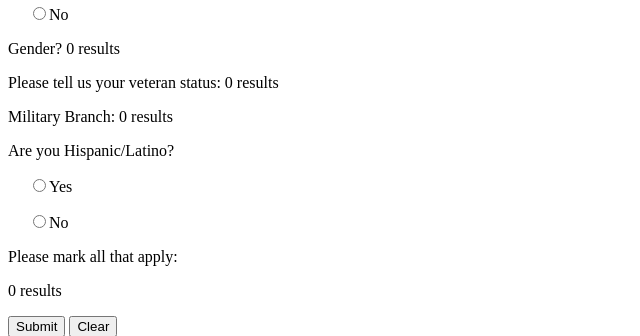
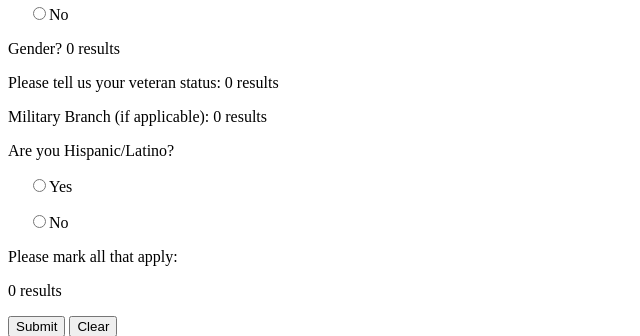
Before and after one commit to morganjweaver/Team3DB, a PHP site: page /Personal_Information.php in a window 1280 px wide. Shown: the part 587-923 px from the top of the page, without its empty margins (0-640 px from the left). Run offline with PHP 8.4, Linux system fonts and the light colour scheme; data that the repository does not hold is empty; a stand-in replaces the project's code that opens the database connection.

Commit message:
Added "(if applicable)" to the Military Branch dropdown label, includes all required naming for POST variables

```diff
--- a/MS3/Personal_Information.php
+++ b/MS3/Personal_Information.php
@@ -217,7 +217,7 @@
 
 	<p>
 		<label for="MilBranch">
-			Military Branch:
+			Military Branch (if applicable):
 		</label>
 		<?php
 			if (mysqli_num_rows($resultMilitaryBranch) > 0)
```
